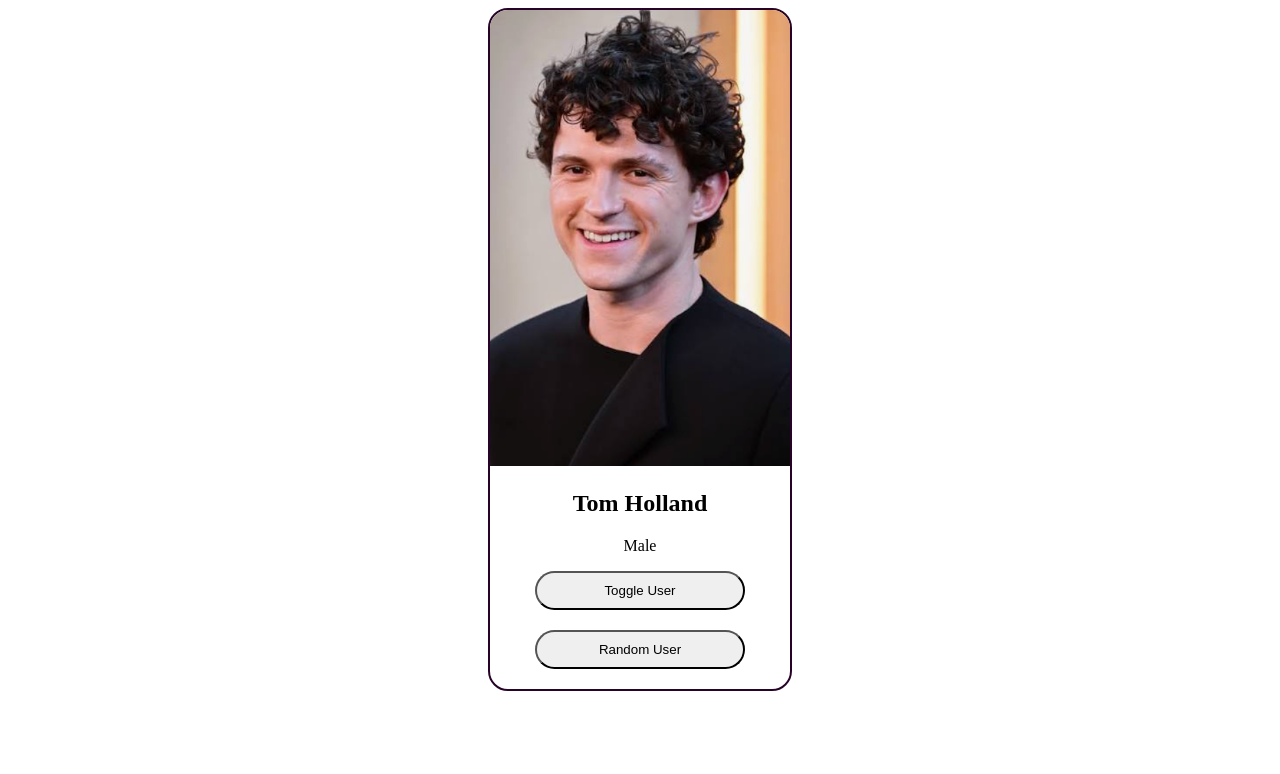
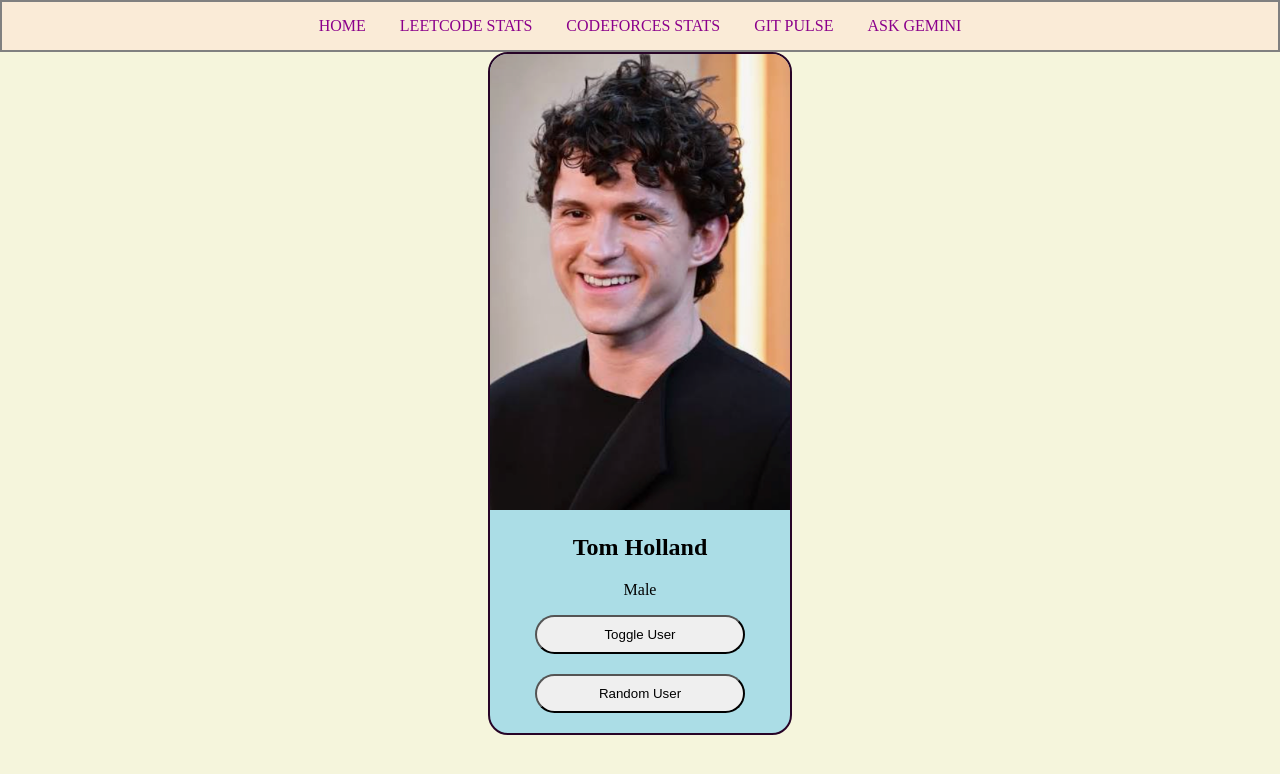
Before and after one commit to Chaitanya-Pam/Web-dev-bootcamp, a website: page Frontend/index.html in a window 1280 px wide. Drawn offline with Linux system fonts and the light colour scheme.

Commit message:
Created Navbar

```diff
--- a/Frontend/index.html
+++ b/Frontend/index.html
@@ -8,6 +8,13 @@
 </head>
 <body>
     <!--h1>Hello, World!</h1-->
+    <div class="navbar">
+        <a href="">HOME</a>
+        <a href="">LEETCODE STATS</a>
+        <a href="">CODEFORCES STATS</a>
+        <a href="">GIT PULSE</a>
+        <a href="">ASK GEMINI</a>
+    </div>
     <div class="card">
         <img src="Tom-Holland.png" alt="Image Couldn't Load" id="user-image">
         <h2 id="user-name">Tom Holland</h2>
--- a/Frontend/styles.css
+++ b/Frontend/styles.css
@@ -13,6 +13,7 @@ h1 {
     margin-bottom: auto;
     margin-left: auto;
     margin-right: auto;
+    background-color: rgb(171, 221, 230);
 }
 .card img{
     width: 100%;
@@ -26,4 +27,25 @@ h1 {
 .card button:hover{
     background-color:aquamarine;
     cursor:pointer;
+    box-shadow: rgba(0, 0, 0, 0.25) 0px 54px 55px, rgba(0, 0, 0, 0.12) 0px -12px 30px, rgba(0, 0, 0, 0.12) 0px 4px 6px, rgba(0, 0, 0, 0.17) 0px 12px 13px, rgba(0, 0, 0, 0.09) 0px -3px 5px;
 }
+.navbar {
+    border:2px solid grey;
+    text-align:center;
+    padding:15px;
+    background-color: antiquewhite;
+}
+.navbar a{
+    text-decoration:none;
+    color:darkmagenta;
+    padding: 15px;
+}
+.navbar a:hover{
+    color:black;
+    text-decoration:underline;
+}
+body{
+    background-color:beige;
+    margin: 0px;
+    padding: 0px;
+}
```
